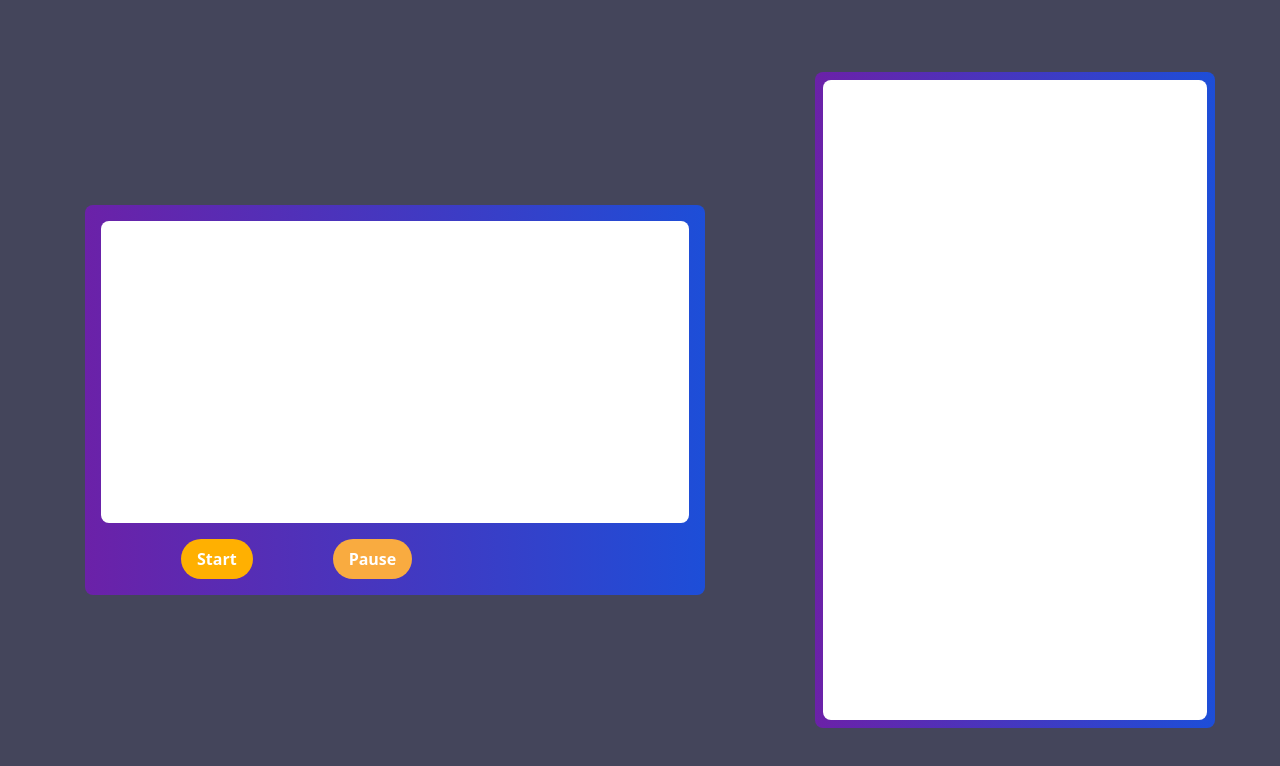
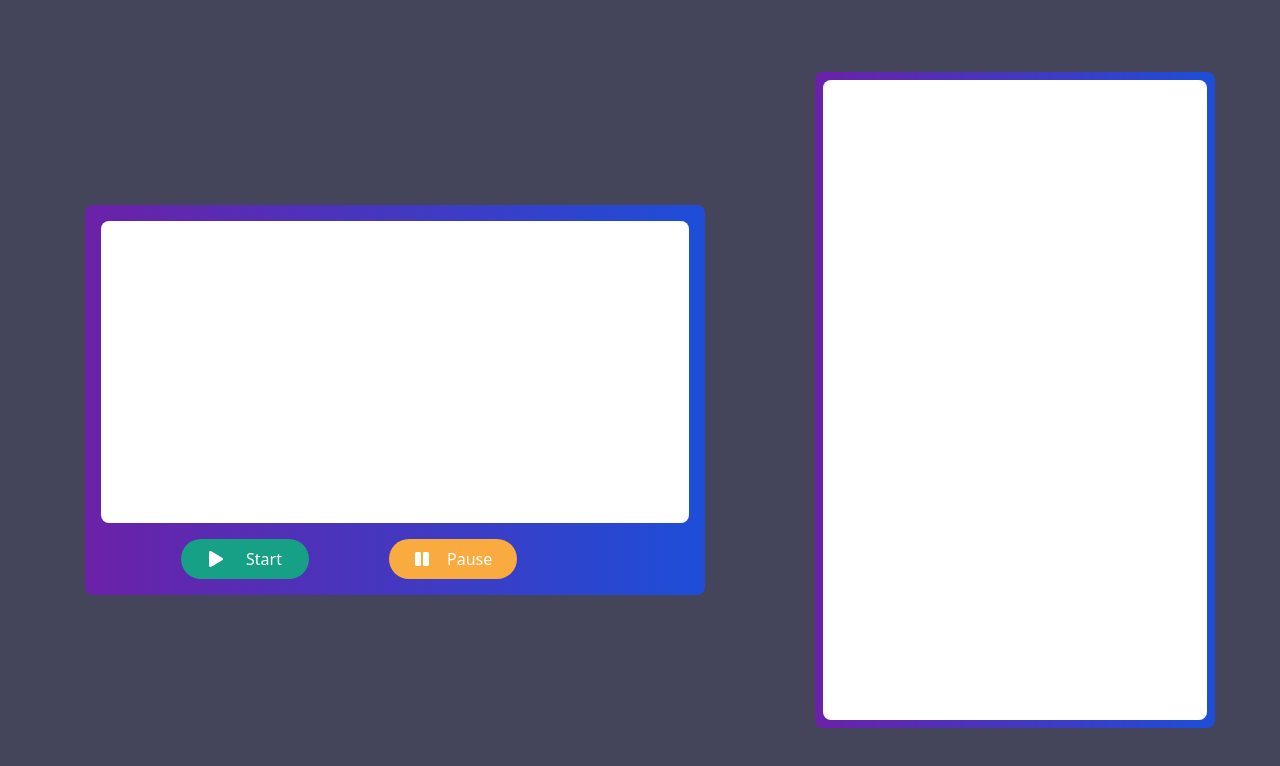
Before and after one commit to sukritmalpani/Streamify, a React (Create React App) app in the folder client/: page / in a window 1280 px wide. Shown: the top 766 px of the page. Built offline with nearby package versions, Linux system fonts and the light colour scheme; the HTML template or start-up script is replaced by a standard one.

Commit message:
modified buttons

```diff
--- a/client/src/pages/Publisher.js
+++ b/client/src/pages/Publisher.js
@@ -1,5 +1,6 @@
 import React, { useState } from "react";
 import axios from "axios";
+import { FaPlay, FaPause } from "react-icons/fa";
 
 export default function Publisher() {
   const [stream, setStream] = useState(null);
@@ -67,20 +68,24 @@ export default function Publisher() {
           <div className="rounded-lg bg-white p-2">
             <video className="rounded-lg w-full" autoPlay id="video"></video>
           </div>
+          <div className="flex ">
             <button
-            className="mt-4 ml-20 mr-20 bg-[#FFB001] hover:bg-blue-700 text-white font-bold py-2 px-4 rounded-full"
+              className="mt-4 h-10 w-32 flex flex-row justify-around items-center ml-20 mr-20 bg-[#16a085] hover:bg-[#27ae60] hover:scale-110 duration-300 text-white py-2 px-4 rounded-full"
               id="my-button"
               onClick={init}
             >
+              <FaPlay />
               Start
             </button>
             <button
               id="pause-button"
-            className="mt-4 ml-15 mr-20 bg-[#F9AB40] hover:bg-blue-700 text-white font-bold py-2 px-4 rounded-full"
+              className="mt-4 h-10 w-32 flex flex-row justify-around items-center ml-15 mr-20 bg-[#F9AB40] hover:bg-[#c0392b] hover:scale-110 duration-300  text-white py-2 px-4 rounded-full"
               onClick={togglePause}
             >
+              <FaPause />
               {isPaused ? "Resume" : "Pause"}
             </button>
+          </div>
         </div>
 
         <div className="bg-gradient-to-r rounded-lg from-purple-800 to-blue-700 p-2 h-full">
```
Also changed, not shown: package.json (added, +11 -0 lines), 2 other files (tests, documents, lock files or other folders). Lines whose indentation alone changed are shown as unchanged.
